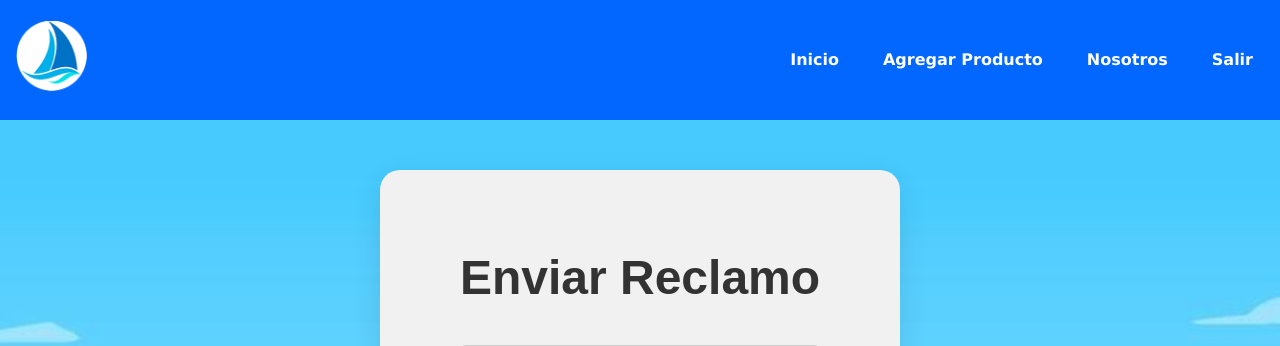
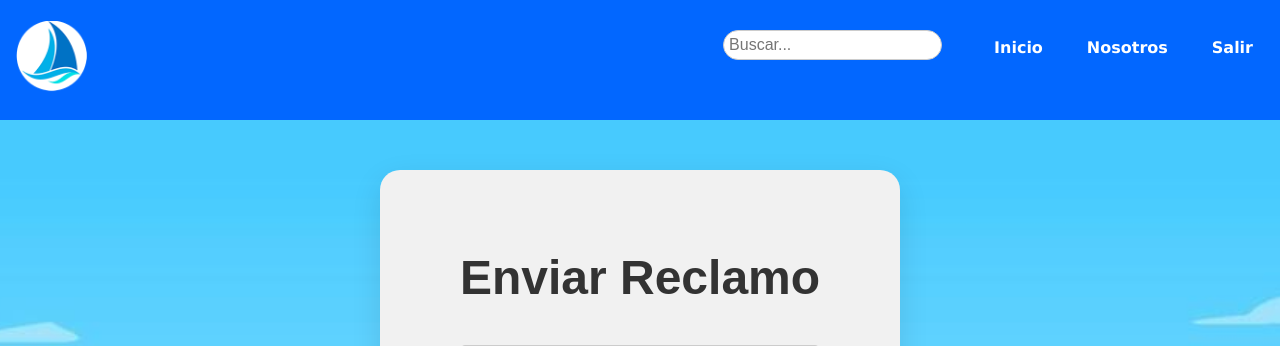
Before and after one commit to AkakuroCode/AkakuroCode, a PHP site: the page made by sigto/assets/pages/pestañadereclamos.html in a window 1280 px wide. Shown: the top 346 px of the page. Run offline with PHP 8.4, Linux system fonts and the light colour scheme.

Commit message:
Agregamos barra de busqueda en los diferentes html

```diff
--- a/sigto/assets/css/style.css
+++ b/sigto/assets/css/style.css
@@ -47,14 +47,25 @@ flex-direction: column;
 
 }
 
+.search-form {
+        display: flex;
+        align-items: center;
+        margin-left: 20px; /* Añade espacio desde el logo */
+        border: none; /* Elimina cualquier borde del form */
+        padding: 0; /* Remueve el padding del form si tiene */
+        background: none; /* Asegúrate de que no tenga fondo */
+        box-shadow: none; /* Remueve cualquier sombra si hay */
+}
+
 .searchbar {
-    flex: 1; /* Permite que la barra de búsqueda crezca para ocupar el espacio disponible */
-    max-width: 300px; /* Limita el ancho máximo de la barra */
-    padding: 5px 10px; /* Añade algo de padding para que se vea más cómoda */
-    margin: 0 20px; /* Espacio alrededor de la barra */
-    border: 1px solid #ccc; /* Estilo de borde */
-    border-radius: 20px; /* Bordes redondeados */
-    outline: none; /* Quita el contorno al hacer clic */
+    flex: 1; /* Permite que crezca dentro del espacio disponible */
+    padding: 8px 15px; /* Aumenta el padding para hacerla más alta */
+    border: 1px solid #ccc;
+    border-radius: 20px;
+    outline: none;
+    max-width: 100%; /* Aumenta el ancho máximo de la barra */
+    margin: 0 20px; /* Añade espacio a los lados */
+    font-size: 16px; /* Aumenta el tamaño del texto */
 }
 
 .navbar-items a{
--- a/sigto/assets/pages/paginaprincipal.html
+++ b/sigto/assets/pages/paginaprincipal.html
@@ -15,6 +15,9 @@
                     <img class="navbar-logo" src="../images/navbar logo 2.png" alt="OceanTrade">
                    </h1>
                     <div class="navbar-items">
+                        <form action="ruta/destino" method="GET" class="search-form"> <!-- Ajusta 'action' y 'method' según el backend -->
+                            <input class="searchbar" type="text" placeholder="Buscar..." autocomplete="off" maxlength="50" id="search-words" name="query">
+                        </form>
                     <a href="paginaprincipal.html">Inicio</a>
                     <a href="/assets/pages/agregarProd.html">Agregar Producto</a>
                     <a href="nosotros.html">Nosotros</a>
--- a/sigto/assets/pages/pestañadereclamos.html
+++ b/sigto/assets/pages/pestañadereclamos.html
@@ -15,8 +15,10 @@
                     <img class="navbar-logo" src="../images/navbar logo 2.png" alt="OceanTrade">
                    </h1>
                     <div class="navbar-items">
+                        <form action="ruta/destino" method="GET" class="search-form"> <!-- Ajusta 'action' y 'method' según el backend -->
+                            <input class="searchbar" type="text" placeholder="Buscar..." autocomplete="off" maxlength="50" id="search-words" name="query">
+                        </form>
                     <a href="paginaprincipal.html">Inicio</a>
-                    <a href="/assets/pages/agregarProd.html">Agregar Producto</a>
                     <a href="nosotros.html">Nosotros</a>
                     <a href="login.html">Salir</a>
                     </div>
--- a/sigto/index.html
+++ b/sigto/index.html
@@ -15,7 +15,9 @@
                     <img class="navbar-logo" src="assets/images/navbar logo 2.png" alt="OceanTrade">
                    </h1>
                     <div class="navbar-items">
-                    <input class="searchbar" type="text" placeholder="Buscar..." autocomplete="off" maxlength="50" id="search-words" value="">
+                        <form action="ruta/destino" method="GET" class="search-form"> <!-- Ajusta 'action' y 'method' según el backend -->
+                            <input class="searchbar" type="text" placeholder="Buscar..." autocomplete="off" maxlength="50" id="search-words" name="query">
+                        </form>
                     <a href="index.html">Inicio</a>
                     <a href="assets/pages/nosotrosvisitante.html">Nosotros</a>
                     <a href="assets/pages/login.html">Ingresar</a>
```
